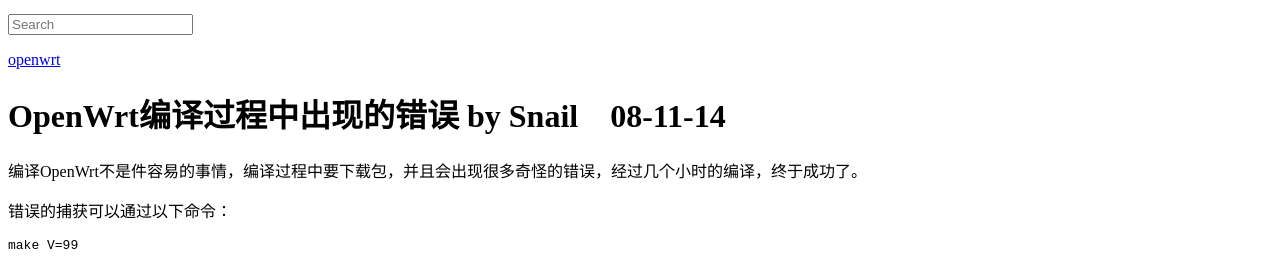
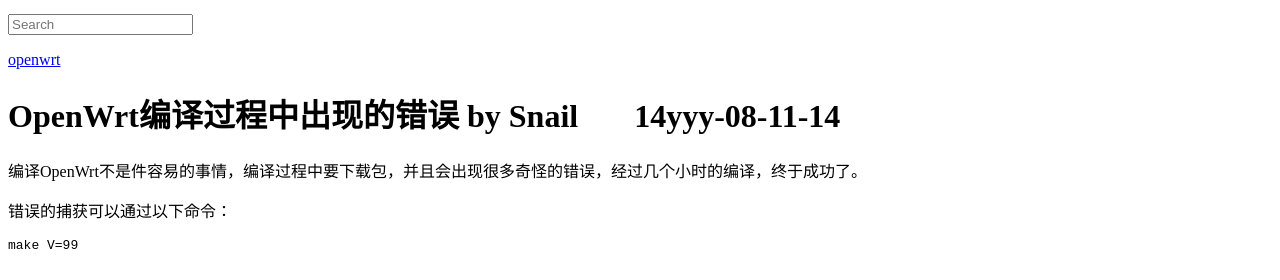
Before and after one commit to DutZMZ/Zuijishu, a Jekyll site: the page built from _posts/2014-8-11-error_on_compiling_openwrt.md, in a window 1280 px wide. Shown: the part 195-475 px from the top of the page. Built offline with Jekyll 4.4.1, drawn with Linux system fonts in a browser that asks for light colours; nearby versions of some CDN libraries; library files that are not in the unit come from our copies.

Commit message:
Update post.html

```diff
--- a/_includes/themes/Snail/post.html
+++ b/_includes/themes/Snail/post.html
@@ -14,7 +14,7 @@
 				<h1 class="journal-title">
 				    {{ page.title }}
 				    <span class="author">
-				        {% if page.tagline %}{{page.tagline}}{% endif %} &nbsp;&nbsp {{ page.date | date: "%m-%d-%y" }}
+				        {% if page.tagline %}{{page.tagline}}{% endif %} &nbsp;&nbsp;&nbsp;&nbsp;&nbsp; {{ page.date | date: "%yyyy-%m-%d-%y" }}
 
 				    </span>
 				</h1>
```
